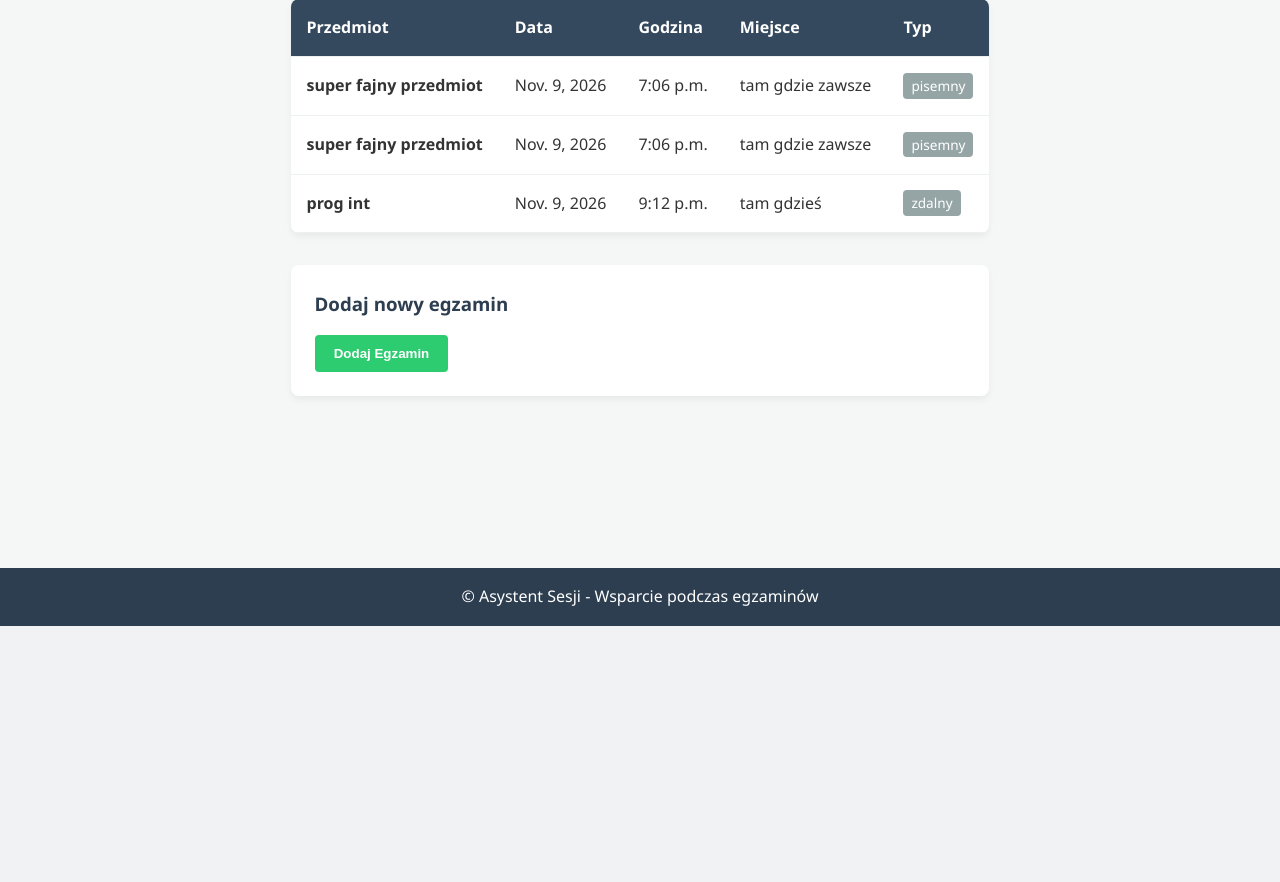
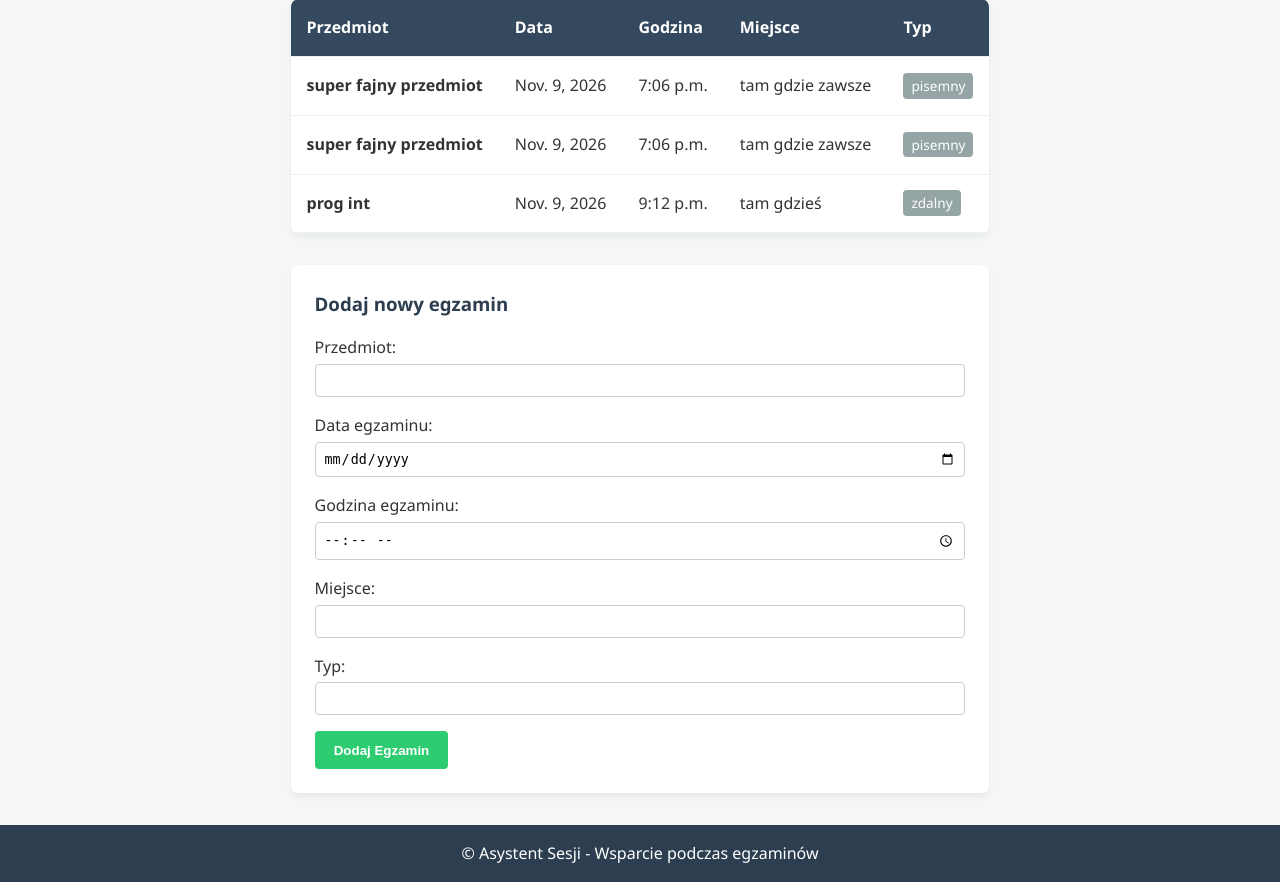
Before and after one commit to wlstudent41/PI26ProjektAsystent, a Django app: page /kalendarz/ in a window 1280 px wide. Shown: the part 174-1056 px from the top of the page. Before the commit the page ends 800 px from the top, so only its background shows below. Run offline with Django 5.2, Linux system fonts and the light colour scheme; data comes from the database, SQL or seed files in the repository; both versions use the stored data as it was after the commit.

Commit message:
input w formularzu, dodawanie dziala z fetch i api

```diff
--- a/PIprojS26zad6/PIprojS26zad6/urls.py
+++ b/PIprojS26zad6/PIprojS26zad6/urls.py
@@ -29,9 +29,9 @@ urlpatterns = [
     path('', views.index, name="index"),
     path('base/', views.base, name="base"),
 
-    path('api/randomporada', views.apiRandomPorada),
-    path('api/randomprzesad', views.apiRandomPrzesad),
-    path('api/przesady', views.apiPrzesady),
-    path('api/egzaminy', views.apiEgzaminy), #get i post w view
+    path('api/randomporada', views.apiRandomPorada, name="api/randomporada"),
+    path('api/randomprzesad', views.apiRandomPrzesad, name="api/randomprzesad"),
+    path('api/przesady', views.apiPrzesady, name="api/przesady"),
+    path('api/egzaminy', views.apiEgzaminy, name="api/egzaminy"), #get i post w view
 
 ]
--- a/PIprojS26zad6/asystent_sesji/templates/kalendarz.html
+++ b/PIprojS26zad6/asystent_sesji/templates/kalendarz.html
@@ -40,11 +40,86 @@
 
     <div class="form-card">
         <h3>Dodaj nowy egzamin</h3>
-        <form method="post" action="{% url 'kalendarz' %}">
+        <!-- Usunięto domyślną akcję formularza, aby przejąć obsługę przez JS -->
+        <form id="exam-form">
             {% csrf_token %}
-            {{ form.as_p }}
+
+            <p>
+                <label for="id_przedmiot">Przedmiot:</label>
+                <input type="text" id="id_przedmiot" name="przedmiot" maxlength="200">
+            </p>
+            <p>
+                <label for="id_data">Data egzaminu:</label>
+                <input type="date" id="id_data" name="data">
+            </p>
+            <p>
+                <label for="id_godzina">Godzina egzaminu:</label>
+                <input type="time" id="id_godzina" name="godzina">
+            </p>
+            <p>
+                <label for="id_miejsce">Miejsce:</label>
+                <input type="text" id="id_miejsce" name="miejsce" maxlength="1000">
+            </p>
+            <p>
+                <label for="id_typ">Typ:</label>
+                <input type="text" id="id_typ" name="typ" maxlength="200">
+            </p>
+
             <button type="submit" class="btn-submit">Dodaj Egzamin</button>
         </form>
     </div>
 </div>
 {% endblock %}
+
+{% block extra_js %}
+<script>
+    document.getElementById('exam-form').addEventListener('submit', function(e) {
+        e.preventDefault(); // Zatrzymuje standardowe przeładowanie strony przez formularz
+
+        const form = e.target;
+        const formData = new FormData(form);
+
+        // Pobranie tokenu CSRF z ukrytego pola generowanego przez Django
+        const csrfToken = document.querySelector('[name=csrfmiddlewaretoken]').value;
+
+
+        let newBody = {}
+        let formEPrzedmiot = formData.get("przedmiot")
+        if (formEPrzedmiot !== "") newBody["przedmiot"] = formEPrzedmiot;
+        let formEData = formData.get("data")
+        if (formEData !== "") newBody["data"] = formEData;
+        let formEGodzina = formData.get("godzina")
+        if (formEGodzina !== "") newBody["godzina"] = formEGodzina;
+        let formEMiejsce = formData.get("miejsce")
+        if (formEMiejsce !== "") newBody["miejsce"] = formEMiejsce;
+        let formETyp = formData.get("typ")
+        if (formETyp !== "") newBody["typ"] = formETyp;
+
+        fetch("{% url 'api/egzaminy' %}", {
+            method: 'POST',
+            headers: {
+                'X-CSRFToken': csrfToken,
+                'X-Requested-With': 'XMLHttpRequest',
+                'Content-Type': "application/json"
+            },
+            body: JSON.stringify(newBody)
+        })
+        .then(response => {
+            if (response.ok) {
+                return response.json().catch(() => ({})); // Obsługa, jeśli odpowiedź to JSON lub czysty HTML
+            }
+            throw new Error('Wystąpił błąd podczas wysyłania formularza.');
+        })
+        .then(data => {
+            // Tutaj możesz obsłużyć odświeżenie listy lub tabeli bez przeładowania strony
+            alert('Egzamin został dodany pomyślnie!');
+            form.reset();
+            location.reload(); // Opcjonalnie: przeładowanie, aby pobrać świeże dane z backendu
+        })
+        .catch(error => {
+            console.error('Błąd:', error);
+            alert('Nie udało się dodać egzaminu.');
+        });
+    });
+</script>
+{% endblock %}
--- a/PIprojS26zad6/asystent_sesji/views.py
+++ b/PIprojS26zad6/asystent_sesji/views.py
@@ -100,6 +100,7 @@ def apiEgzaminy(request):
         elif request.content_type == "application/x-www-form-urlencoded": #obsluga danych dla url encoded
             dane = request.POST
         else:
+            print("NIEOBSLUGIWANY CONTENT-TYPE: " + request.content_type)
             return JsonResponse(False, safe=False) # nie obslugujemy innych sry bye
 
 
```
Also changed, not shown: PIprojS26zad6/db.sqlite3.
